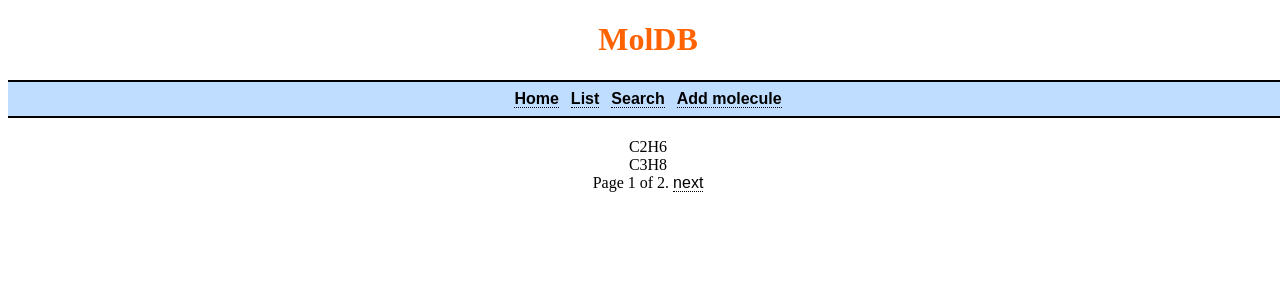
After one commit to 2016-molinf/jirka, a Django app: a page that uses 02-database/templates/_layout.html in a window 1280 px wide. The commit adds this page. Shown: the top 300 px of the page. Run offline with Django 3.2, Linux system fonts and the light colour scheme; data comes from the database, SQL or seed files in the repository.

Commit message:
added /list-molecules page

```diff
--- a/02-database/moldb/views.py
+++ b/02-database/moldb/views.py
@@ -6,6 +6,7 @@ from .forms import AddMoleculeForm
 from django.http import JsonResponse
 from rdkit import Chem
 from .helper_functions import addMoleculeJsonResponse
+from django.core.paginator import Paginator, EmptyPage, PageNotAnInteger
 
 def home(request):
     return render_to_response('home.html',
@@ -15,8 +16,22 @@ def add_molecule(request):
     return render_to_response('add_molecule.html',
                               {"form": AddMoleculeForm()})
 
-def list(request):
-    pass
+def list_molecules(request):
+    mols_list = models.Molecule.objects.all()
+    paginator = Paginator(mols_list, 2) # Show 25 contacts per page
+
+    page = request.GET.get('page')
+    try:
+        mols = paginator.page(page)
+    except PageNotAnInteger:
+        # If page is not an integer, deliver first page.
+        mols = paginator.page(1)
+    except EmptyPage:
+        # If page is out of range (e.g. 9999), deliver last page of results.
+        mols = paginator.page(paginator.num_pages)
+
+    return render_to_response('list_molecules.html',
+                              {"mols": mols})
 
 # API
 
--- a/02-database/molinf/urls.py
+++ b/02-database/molinf/urls.py
@@ -2,7 +2,7 @@ import moldb.views
 
 """molinf URL Configuration
 
-The `urlpatterns` list routes URLs to views. For more information please see:
+The `urlpatterns` list_molecules routes URLs to views. For more information please see:
     https://docs.djangoproject.com/en/1.9/topics/http/urls/
 Examples:
 Function views
@@ -22,7 +22,7 @@ urlpatterns = [
     #url(r'^admin/', admin.site.urls),
     url(r'^$', moldb.views.home, name='home'),
     url(r'^add-molecule$', moldb.views.add_molecule, name='add_molecule'),
-    url(r'^list$', moldb.views.list, name='list'),
+    url(r'^list-molecules$', moldb.views.list_molecules, name='list_molecules'),
 
     # API
     url(r'^api/molConverter$', moldb.views.api_molConverter, name='api_molConverter'),
--- a/02-database/static/css/style.css
+++ b/02-database/static/css/style.css
@@ -22,6 +22,11 @@ body {
     padding: 5px;
     background-color: #bfddff;
     font-weight: bold;
+}
+
+#div-content {
+    margin-top: 20px;
+    margin-bottom: 20px;
 }
 
 a {
--- a/02-database/templates/_layout.html
+++ b/02-database/templates/_layout.html
@@ -24,7 +24,7 @@
                     <table id="table-menu">
                         <tr>
                             <td><a href="{% url 'home' %}">Home</a></td>
-                            <td><a href="{% url 'list' %}">List</a></td>
+                            <td><a href="{% url 'list_molecules' %}">List</a></td>
                             <td><a href="">Search</a></td>
                             <td><a href="{% url 'add_molecule' %}">Add molecule</a></td>
                         </tr>
--- /dev/null
+++ b/02-database/templates/list_molecules.html
@@ -0,0 +1,25 @@
+{% extends '_layout.html' %}
+
+{% block title %}List molecules{% endblock %}
+
+{% block content %}
+    {% for mol in mols %}
+        {{ mol.sum_formula }}<br />
+    {% endfor %}
+
+    <div class="pagination">
+        <span class="step-links">
+            {% if mols.has_previous %}
+                <a href="?page={{ mols.previous_page_number }}">previous</a>
+            {% endif %}
+
+            <span class="current">
+                Page {{ mols.number }} of {{ mols.paginator.num_pages }}.
+            </span>
+
+            {% if mols.has_next %}
+                <a href="?page={{ mols.next_page_number }}">next</a>
+            {% endif %}
+        </span>
+    </div>
+{% endblock %}
```
